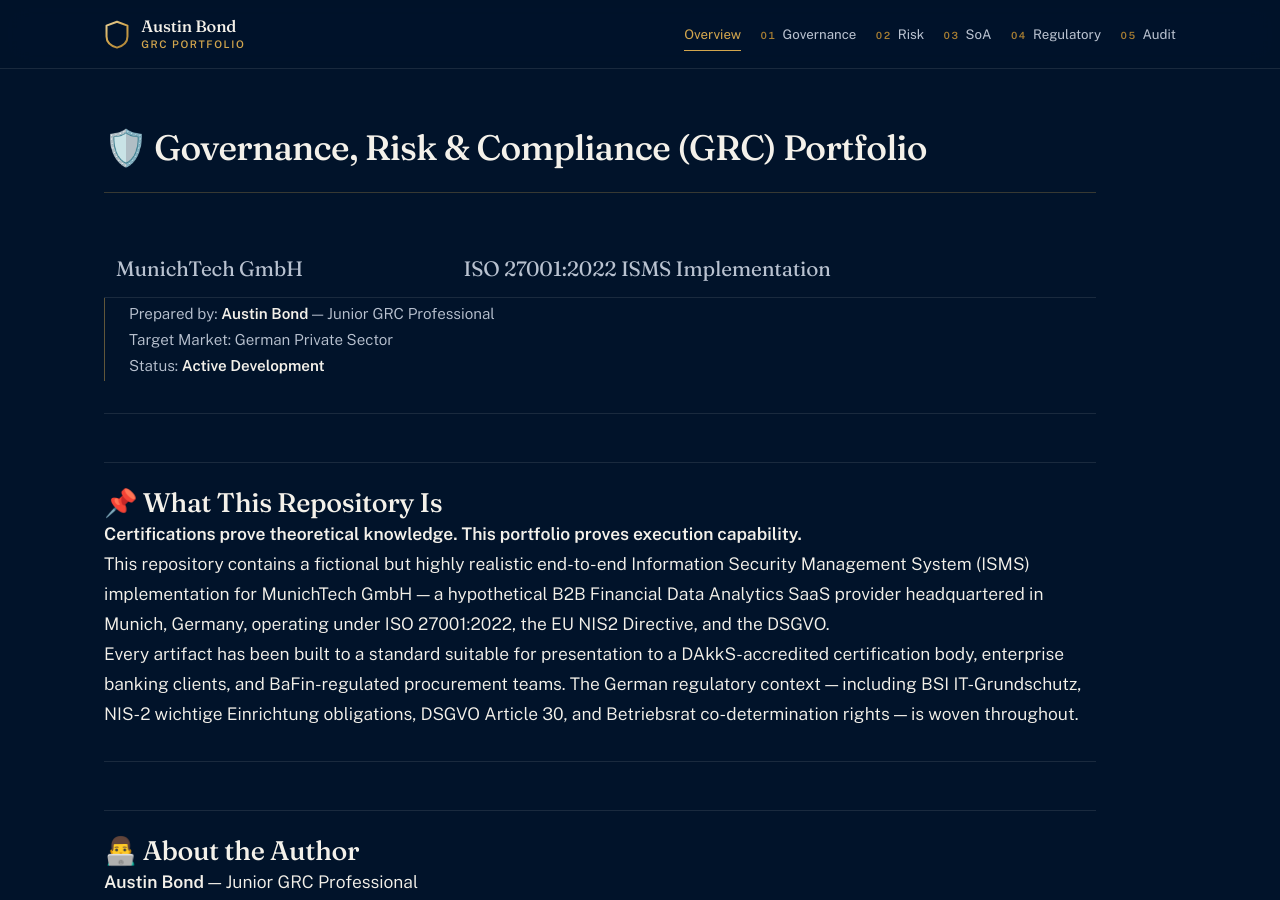
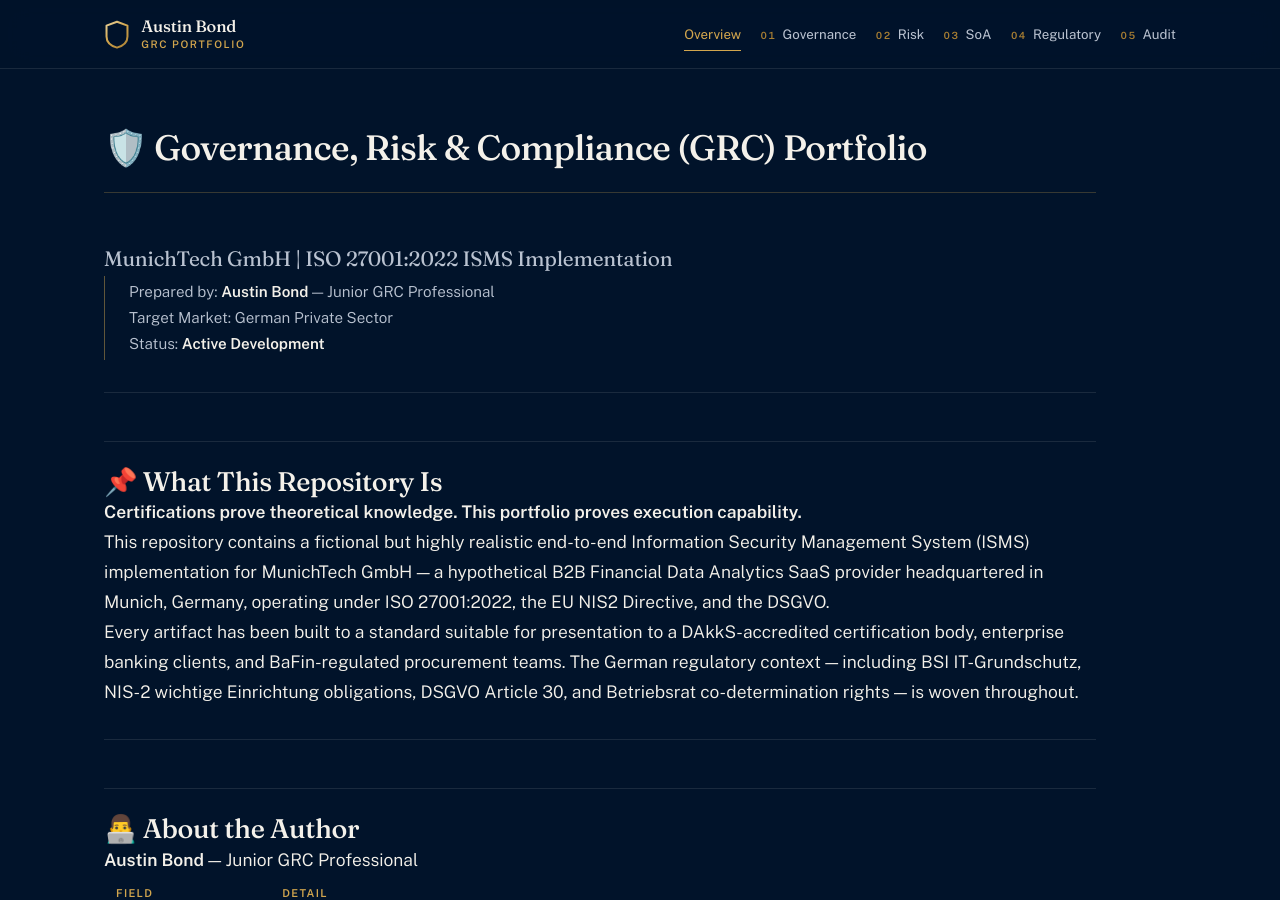
Before and after one commit to austinbondgrc/grc-portfolio, a Jekyll site: the page built from index.md, in a window 1280 px wide and 900 px high. Built offline with Jekyll 4.4.1, drawn with Linux system fonts in a browser that asks for light colours; part of the change alters nothing that is shown.

Commit message:
Keep the home subtitle a paragraph
kramdown reads a line containing a bare pipe as a table row, so the subtitle
was published as a two-cell <table class="subtitle">. Escape the pipe.

```diff
--- a/index.md
+++ b/index.md
@@ -5,7 +5,9 @@ nav_order: 0
 permalink: /
 ---
 
-MunichTech GmbH | ISO 27001:2022 ISMS Implementation
+<!-- The pipe is escaped: kramdown reads a bare `|` line as a table row. -->
+
+MunichTech GmbH \| ISO 27001:2022 ISMS Implementation
 {: .subtitle}
 
 > Prepared by: **Austin Bond** — Junior GRC Professional
```
